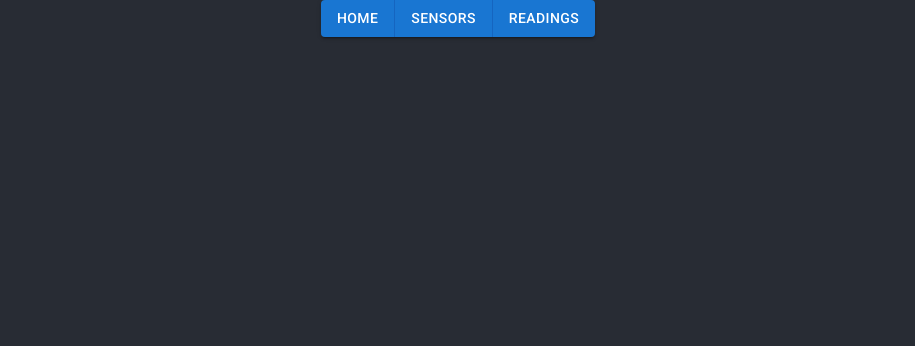
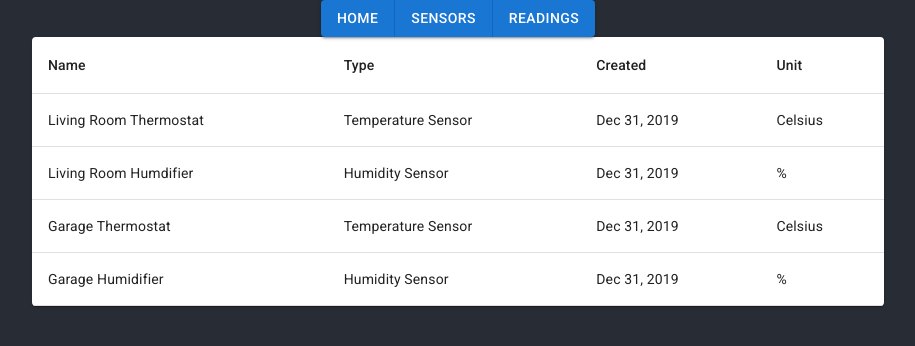
Before and after one commit to PatrickKing/take_home_opi, a React (Create React App) app: page /sensors in a window 1280 px wide. Shown: the top 346 px of the page, without its empty margins (182-1097 px from the left). Built offline with nearby package versions, Linux system fonts and the light colour scheme.

Commit message:
Add axios, moment, victory. Wrap wit ha material UI container, fetch readings and sensor data on first render in their components. Place sensor data in a table!

```diff
--- a/package.json
+++ b/package.json
@@ -16,11 +16,14 @@
     "@types/react": "^17.0.27",
     "@types/react-dom": "^17.0.9",
     "@types/react-router-dom": "^5.3.1",
+    "axios": "^0.22.0",
+    "moment": "^2.29.1",
     "react": "^17.0.2",
     "react-dom": "^17.0.2",
     "react-router-dom": "^5.3.0",
     "react-scripts": "4.0.3",
     "typescript": "^4.4.3",
+    "victory": "^36.0.1",
     "web-vitals": "^1.1.2"
   },
   "scripts": {
--- a/src/App.tsx
+++ b/src/App.tsx
@@ -3,6 +3,7 @@ import { BrowserRouter as Router, Switch, Route, Link } from "react-router-dom";
 import CssBaseline from '@mui/material/CssBaseline';
 import Button from '@mui/material/Button';
 import ButtonGroup from '@mui/material/ButtonGroup';
+import Container from '@mui/material/Container';
 
 import './App.css';
 import Sensors from './Sensors'
@@ -17,6 +18,7 @@ function App () {
       <div className="App">
         <CssBaseline />
 
+          <Container maxWidth = 'md'>
           <ButtonGroup variant="contained">
             <Link to = "/"><Button>Home</Button></Link>
             <Link to = "/sensors"><Button>Sensors</Button></Link>
@@ -37,6 +39,7 @@ function App () {
               <Home />
             </Route>
           </Switch>
+        </Container>
 
       </div>
     </Router>
--- a/src/Readings.tsx
+++ b/src/Readings.tsx
@@ -1,6 +1,27 @@
 import React from 'react';
 
+import { useState, useEffect } from 'react';
+import Axios from 'axios';
+import { ReadingData } from './RemoteDataTypes';
+
+function getReadingData (setReadingData: (data: null | [ReadingData]) => void) {
+  Axios.get('readings.json')
+  .then( response => {
+    setReadingData(response.data);
+  })
+  .catch( error => {
+    console.error("Couldn't get reading data.")
+  })
+}
+
+
 function Readings () {
+
+  const [readingData, setReadingData] = useState<null | [ReadingData]>(null);
+
+  useEffect( () => {
+    getReadingData(setReadingData)
+  }, [setReadingData])
 
   return <div></div>
 
--- a/src/Sensors.tsx
+++ b/src/Sensors.tsx
@@ -1,8 +1,82 @@
 import React from 'react';
+import { useState, useEffect } from 'react';
+import Axios from 'axios';
+import Moment from 'moment'
+
+import Table from '@mui/material/Table';
+import TableBody from '@mui/material/TableBody';
+import TableCell from '@mui/material/TableCell';
+import TableContainer from '@mui/material/TableContainer';
+import TableHead from '@mui/material/TableHead';
+import TableRow from '@mui/material/TableRow';
+import Paper from '@mui/material/Paper';
+
+import { SensorData } from './RemoteDataTypes';
+
+function getSensorData (setSensorData: (data: null | [SensorData]) => void) {
+  Axios.get('sensors.json')
+  .then( response => {
+    setSensorData(response.data);
+  })
+  .catch( error => {
+    console.error("Couldn't get sensor data.")
+  })
+}
+
+function tableBody(sensorData: null | [SensorData],) {
+
+  if (sensorData === null) {
+    return [
+     <TableRow key = 'no-data' >
+        <TableCell component="th" scope="row"> Loading ... </TableCell>
+        <TableCell></TableCell>
+        <TableCell></TableCell>
+        <TableCell></TableCell>
+      </TableRow>
+    ]
+  }
+  else {
+    return sensorData.map( (sensor) => (
+      <TableRow key = { sensor.id } >
+        <TableCell component="th" scope="row">
+          {sensor.name}
+        </TableCell>
+        <TableCell> { sensor.type } </TableCell>
+        <TableCell> { Moment(sensor.createdAt).format('MMM DD, YYYY') } </TableCell>
+        <TableCell> { sensor.units } </TableCell>
+      </TableRow>
+    ))
+  }
+
+}
 
 function Sensors () {
 
-  return <div></div>
+  const [sensorData, setSensorData] = useState<null | [SensorData]>(null);
+
+  useEffect( () => {
+    getSensorData(setSensorData)
+  }, [setSensorData])
+
+  return <div>
+
+    <TableContainer component={Paper}>
+      <Table sx={{ minWidth: 650 }}>
+        <TableHead>
+          <TableRow>
+            <TableCell>Name</TableCell>
+            <TableCell>Type</TableCell>
+            <TableCell>Created</TableCell>
+            <TableCell>Unit</TableCell>
+          </TableRow>
+        </TableHead>
+        <TableBody>
+          { tableBody(sensorData) }
+        </TableBody>
+      </Table>
+    </TableContainer>
+
+  </div>
 
 }
 
```
Also changed, not shown: src/RemoteDataTypes.d.ts (added, +16 -0 lines), 1 other file (tests, documents, lock files or other folders). Lines whose indentation alone changed are shown as unchanged.
